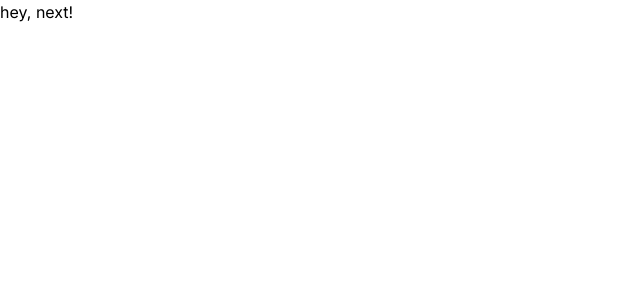
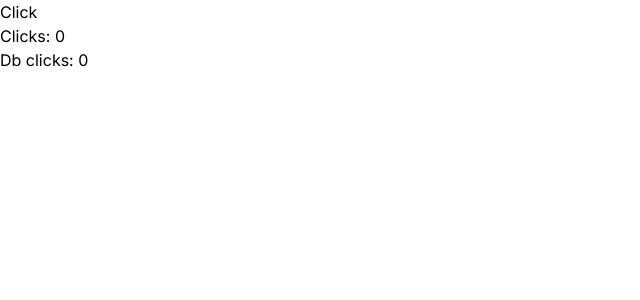
Before and after one commit to DaniloLO53/barbeariadojao, a Next.js app: page / in a window 1280 px wide. Shown: the top 300 px of the page, without its empty margins (0-640 px from the left). Built offline with nearby package versions, Linux system fonts and the light colour scheme; no server answers.

Commit message:
chore: temporary frontend environment to test deploy

```diff
--- a/package.json
+++ b/package.json
@@ -13,6 +13,7 @@
     "@types/react": "18.2.22",
     "@types/react-dom": "18.2.7",
     "autoprefixer": "10.4.16",
+    "axios": "^1.5.1",
     "eslint": "8.50.0",
     "eslint-config-next": "13.5.2",
     "next": "13.5.2",
--- a/src/app/page.tsx
+++ b/src/app/page.tsx
@@ -1,7 +1,42 @@
+'use client'
+
+import axios from "axios";
+import { useEffect, useState } from "react"
+
 export default function Home() {
+  const [dbClicks, setDbClicks] = useState(0);
+  const [clicks, setClicks] = useState(0);
+
+  async function loadClicks() {
+    const { data } = await axios({
+      url: (process.env.NEXT_PUBLIC_SERVER_URL as string) + '/clicks',
+      method: 'get'
+    });
+    setDbClicks(data.clicks);
+  }
+
+  async function updateClicks() {
+    await axios({
+      url: (process.env.NEXT_PUBLIC_SERVER_URL as string) + '/clicks',
+      method: 'put'
+    });
+    setClicks((prevState) => prevState + 1);
+  }
+
+  useEffect(() => {
+    loadClicks();
+  }, []);
+
   return (
     <main>
-      hey, next!
+      <button
+        type="button"
+        onClick={() => updateClicks()}
+      >
+        Click
+      </button>
+      <h1>Clicks: { clicks }</h1>
+      <h1>Db clicks: { dbClicks }</h1>
     </main>
   )
 }
```
Also changed, not shown: 1 other file (tests, documents, lock files or other folders).
